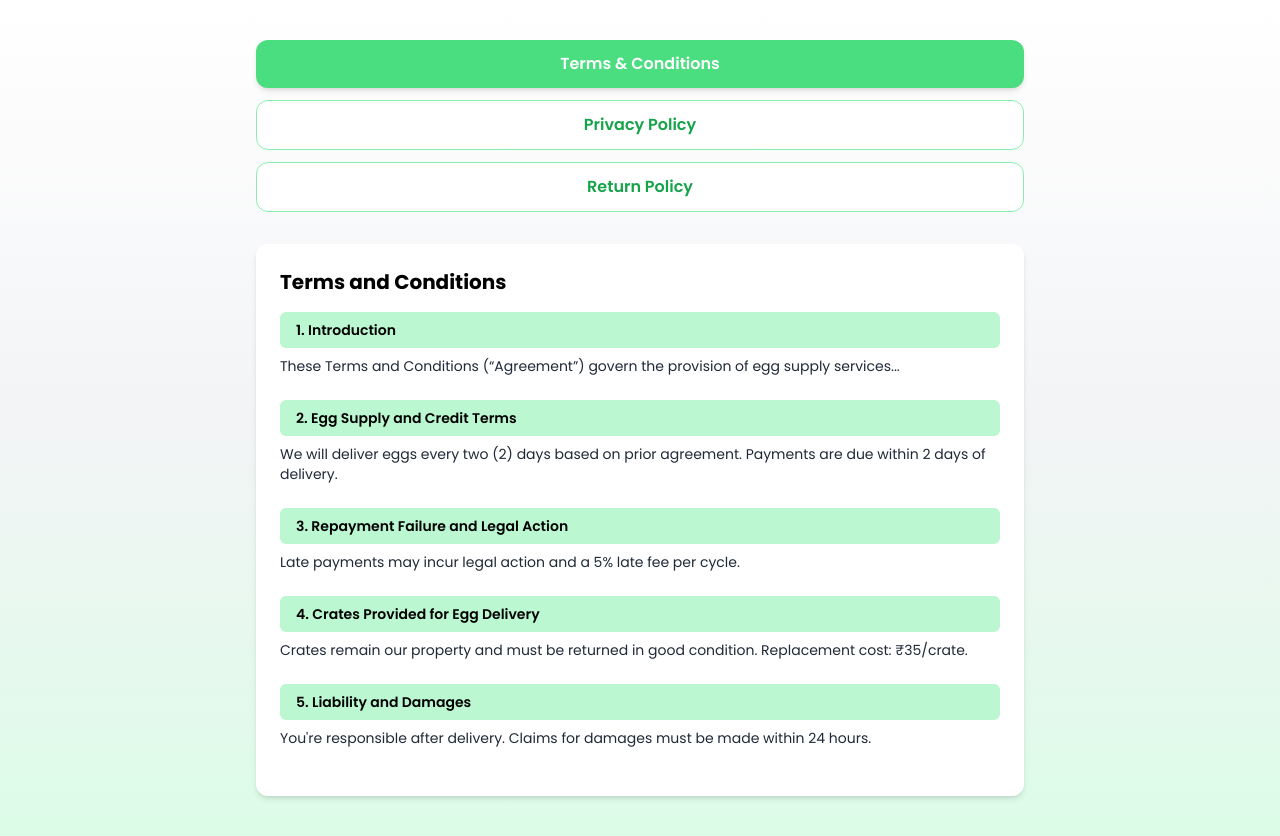
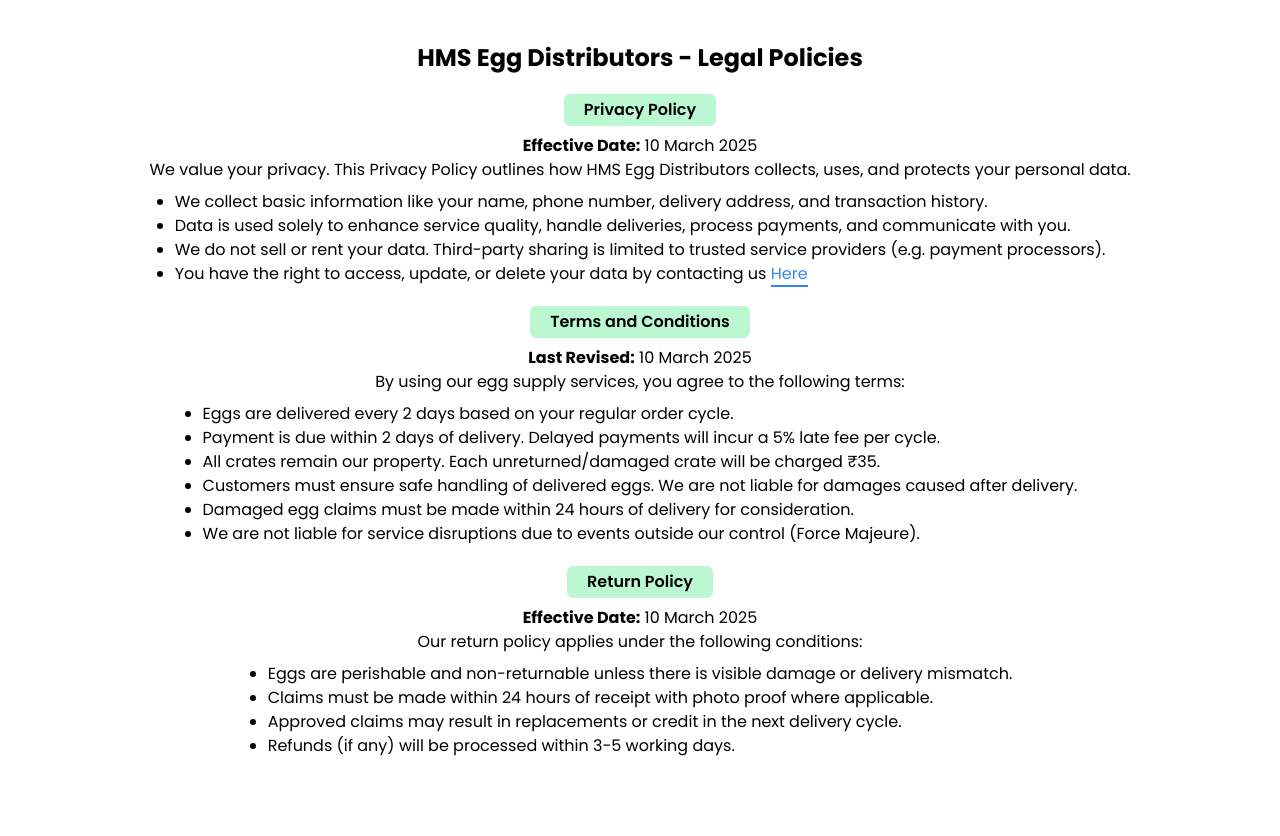
Before and after one commit to JWings007/HMS, a React (Create React App) app in the folder client/: page /privacy-policy in a window 1280 px wide. After the commit the page ends 800 px from the top, so only its background shows below. Built offline with nearby package versions, Linux system fonts and the light colour scheme; no server answers.

Commit message:
Update PrivacyPolicy.js

```diff
--- a/client/src/pages/PrivacyPolicy.js
+++ b/client/src/pages/PrivacyPolicy.js
@@ -34,90 +34,60 @@
 // export default PrivacyPolicy;
 
 
-import React, { useState, useEffect } from "react";
+import React from "react";
 
-const tabs = ["Terms & Conditions", "Privacy Policy", "Return Policy"];
+function LegalPolicies() {
+  return (
+    <div className="flex flex-col items-center justify-center w-full h-screen text-center md:px-5">
+      <h1 className="font-bold text-2xl">HMS Egg Distributors - Legal Policies</h1>
 
-export default function PoliciesPage() {
-  const [selectedTab, setSelectedTab] = useState("Terms & Conditions");
+      {/* Privacy Policy */}
+      <h2 className="mt-5 font-semibold bg-green-200 rounded-md px-5 py-1 md:text-sm mb-2">Privacy Policy</h2>
+      <p className="md:text-sm"><strong>Effective Date:</strong> 10 March 2025</p>
+      <p className="md:text-sm">
+        We value your privacy. This Privacy Policy outlines how HMS Egg Distributors collects, uses, and protects your personal data.
+      </p>
+      <ul className="list-disc text-left md:text-sm mt-2 mx-4">
+        <li>We collect basic information like your name, phone number, delivery address, and transaction history.</li>
+        <li>Data is used solely to enhance service quality, handle deliveries, process payments, and communicate with you.</li>
+        <li>We do not sell or rent your data. Third-party sharing is limited to trusted service providers (e.g. payment processors).</li>
+        <li>
+          You have the right to access, update, or delete your data by contacting us{" "}
+          <a href="/contact" className="text-blue-500 border-b-2 border-blue-500">
+            Here
+          </a>
+        </li>
+      </ul>
 
-  const renderContent = () => {
-    switch (selectedTab) {
-      case "Privacy Policy":
-        return (
-          <>
-            <h1 className="font-bold text-xl mb-4">Privacy Policy</h1>
-            <p className="mb-4">This is the privacy policy for HMS EGG DISTRIBUTORS.</p>
-            <Section title="Information We Collect" content="We collect information in various ways..." />
-            <Section title="How We Use Your Information" content="We use your information to..." />
-            <Section title="Sharing Your Information" content="We may share your information with..." />
-            <Section title="Security of Your Information" content="We take steps to protect your information..." />
-            <Section title="Changes to This Privacy Policy" content="We may update our Privacy Policy from time to time..." />
-            <Section title="Contact Us" content={<span>If you have any questions, contact us <a href="/contact" className="text-blue-500 border-b border-blue-500">here</a>.</span>} />
-          </>
-        );
-      case "Terms & Conditions":
-        return (
-          <>
-            <h1 className="font-bold text-xl mb-4">Terms and Conditions</h1>
-            <Section title="1. Introduction" content="These Terms and Conditions (“Agreement”) govern the provision of egg supply services..." />
-            <Section title="2. Egg Supply and Credit Terms" content="We will deliver eggs every two (2) days based on prior agreement. Payments are due within 2 days of delivery." />
-            <Section title="3. Repayment Failure and Legal Action" content="Late payments may incur legal action and a 5% late fee per cycle." />
-            <Section title="4. Crates Provided for Egg Delivery" content="Crates remain our property and must be returned in good condition. Replacement cost: ₹35/crate." />
-            <Section title="5. Liability and Damages" content="You're responsible after delivery. Claims for damages must be made within 24 hours." />
-          </>
-        );
-      case "Return Policy":
-        return (
-          <>
-            <h1 className="font-bold text-xl mb-4">Return Policy</h1>
-            <Section title="Damaged or Broken Eggs" content="We accept returns only if damage is reported within 24 hours of delivery." />
-            <Section title="Crate Returns" content="Crates must be returned at the next delivery or ₹35/crate will be charged." />
-            <Section title="No Returns for Sold Goods" content="We do not accept returns once eggs are sold or used." />
-            <Section title="How to Report Issues" content="Contact our support within 24 hours via call or through the app support section." />
-          </>
-        );
-      default:
-        return null;
-    }
-  };
+      {/* Terms and Conditions */}
+      <h2 className="mt-5 font-semibold bg-green-200 rounded-md px-5 py-1 md:text-sm mb-2">Terms and Conditions</h2>
+      <p className="md:text-sm"><strong>Last Revised:</strong> 10 March 2025</p>
+      <p className="md:text-sm">
+        By using our egg supply services, you agree to the following terms:
+      </p>
+      <ul className="list-disc text-left md:text-sm mt-2 mx-4">
+        <li>Eggs are delivered every 2 days based on your regular order cycle.</li>
+        <li>Payment is due within 2 days of delivery. Delayed payments will incur a 5% late fee per cycle.</li>
+        <li>All crates remain our property. Each unreturned/damaged crate will be charged ₹35.</li>
+        <li>Customers must ensure safe handling of delivered eggs. We are not liable for damages caused after delivery.</li>
+        <li>Damaged egg claims must be made within 24 hours of delivery for consideration.</li>
+        <li>We are not liable for service disruptions due to events outside our control (Force Majeure).</li>
+      </ul>
 
-  return (
-    <div className="flex flex-col items-center justify-start w-full min-h-screen py-10 px-4 bg-gradient-to-b from-white via-gray-100 to-green-100">
-      {/* Tab Buttons */}
-      <div className="flex flex-col sm:flex-row gap-3 w-full max-w-3xl mb-8">
-        {tabs.map((tab) => (
-          <button
-            key={tab}
-            onClick={() => setSelectedTab(tab)}
-            className={`w-full py-3 font-semibold rounded-xl transition-all duration-300
-              ${
-                selectedTab === tab
-                  ? "bg-green-400 text-white shadow-md"
-                  : "bg-white text-green-600 border border-green-300 hover:bg-green-100"
-              }`}
-          >
-            {tab}
-          </button>
-        ))}
-      </div>
-
-      {/* Content Area */}
-      <div className="w-full max-w-3xl bg-white rounded-xl shadow-md p-6 text-left">
-        {renderContent()}
-      </div>
+      {/* Return Policy */}
+      <h2 className="mt-5 font-semibold bg-green-200 rounded-md px-5 py-1 md:text-sm mb-2">Return Policy</h2>
+      <p className="md:text-sm"><strong>Effective Date:</strong> 10 March 2025</p>
+      <p className="md:text-sm">
+        Our return policy applies under the following conditions:
+      </p>
+      <ul className="list-disc text-left md:text-sm mt-2 mx-4">
+        <li>Eggs are perishable and non-returnable unless there is visible damage or delivery mismatch.</li>
+        <li>Claims must be made within 24 hours of receipt with photo proof where applicable.</li>
+        <li>Approved claims may result in replacements or credit in the next delivery cycle.</li>
+        <li>Refunds (if any) will be processed within 3-5 working days.</li>
+      </ul>
     </div>
   );
 }
 
-// Section Component for titles and content
-function Section({ title, content }) {
-  return (
-    <div className="mb-6">
-      <h2 className="font-semibold bg-green-200 rounded-md px-4 py-2 text-sm mb-2">
-        {title}
-      </h2>
-      <p className="text-sm text-gray-800">{content}</p>
-    </div>
-  );
-}
+export default LegalPolicies;
```
